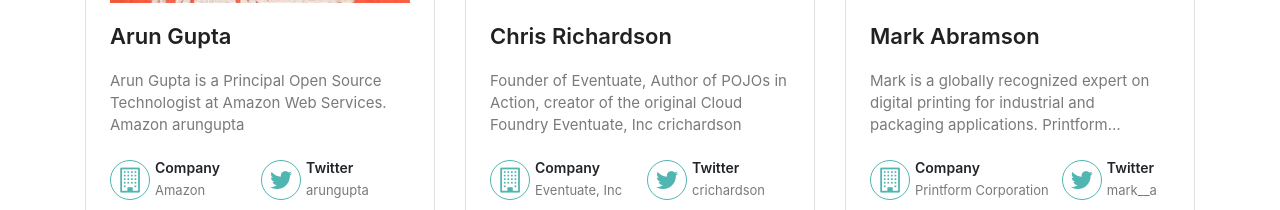
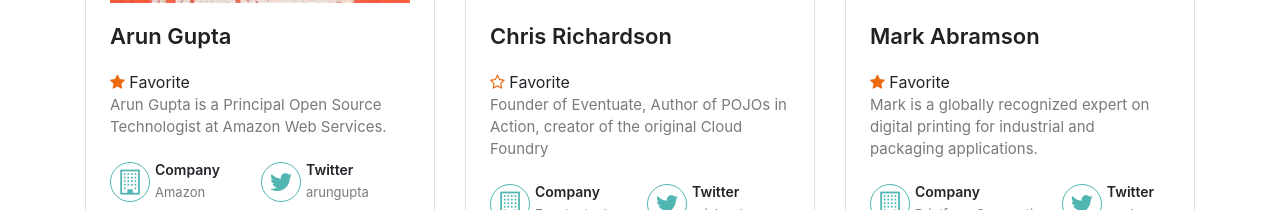
Before and after one commit to robertcrockett/speaker-session-template, a Next.js app: page / in a window 1280 px wide. Shown: the part 500-710 px from the top of the page. Built offline with nearby package versions, Linux system fonts and the light colour scheme.

Commit message:
Moved static data down from App to SpeakersList component

```diff
--- a/src/components/App.js
+++ b/src/components/App.js
@@ -1,5 +1,4 @@
 import { useState } from "react";
-import { data } from "../../SpeakerData";
 import Header from "./Header";
 import Speakers from "./Speakers";
 
@@ -13,7 +12,7 @@
       }
     >
       <Header theme={theme} />
-      <Speakers data={data} theme={theme} setTheme={setTheme} />
+      <Speakers theme={theme} setTheme={setTheme} />
     </div>
   );
 }
--- a/src/components/Speaker.js
+++ b/src/components/Speaker.js
@@ -27,6 +27,21 @@
   );
 }
 
+function SpeakerFavorite({ favorite }) {
+  return (
+    <div classname='action padB1'>
+      <span>
+        <i
+          className={
+            favorite === true ? "fa fa-star orange" : "fa fa-star-o orange"
+          }
+        />{" "}
+        Favorite{" "}
+      </span>
+    </div>
+  );
+}
+
 function SpeakerDemographics({
   first,
   last,
@@ -42,10 +57,9 @@
           {first} {last}
         </h3>
       </div>
+      <SpeakerFavorite favorite={favorite} />
       <div>
-        <p className='card-description'>
-          {bio} {company} {twitterHandle} {favorite}
-        </p>
+        <p className='card-description'>{bio}</p>
         <div className='social d-flex flex-row mt-4'>
           <div className='company'>
             <h5>Company</h5>
--- a/src/components/Speakers.js
+++ b/src/components/Speakers.js
@@ -2,7 +2,7 @@
 import SpeakersList from "./SpeakersList";
 import SpeakersToolbar from "./SpeakersToolbar";
 
-function Speakers({ data, theme, setTheme }) {
+function Speakers({ theme, setTheme }) {
   const [showSessions, setShowSessions] = useState(true);
 
   return (
@@ -13,7 +13,7 @@
         showSessions={showSessions}
         setShowSessions={setShowSessions}
       />
-      <SpeakersList data={data} showSessions={showSessions} />
+      <SpeakersList showSessions={showSessions} />
     </>
   );
 }
--- a/src/components/SpeakersList.js
+++ b/src/components/SpeakersList.js
@@ -1,10 +1,14 @@
+import { useState } from "react";
+import { data } from "../../SpeakerData";
 import Speaker from "./Speaker";
 
-function SpeakersList({ data, showSessions }) {
+function SpeakersList({ showSessions }) {
+  const [speakerData, setSpeakerData] = useState(data);
+
   return (
     <div className='container speakers=list'>
       <div className='row'>
-        {data.map((speaker) => {
+        {speakerData.map((speaker) => {
           return (
             <Speaker
               key={speaker.id}
```
